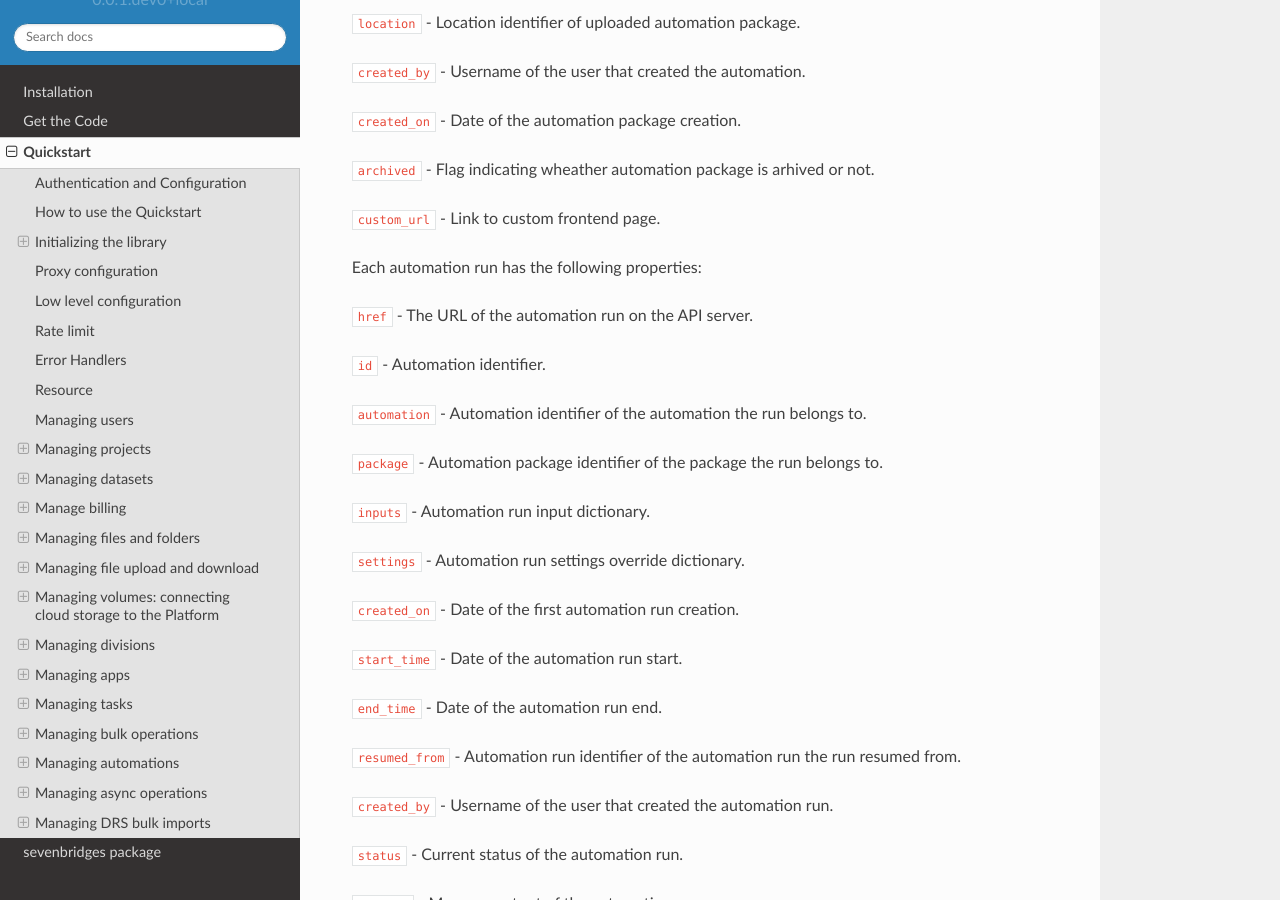
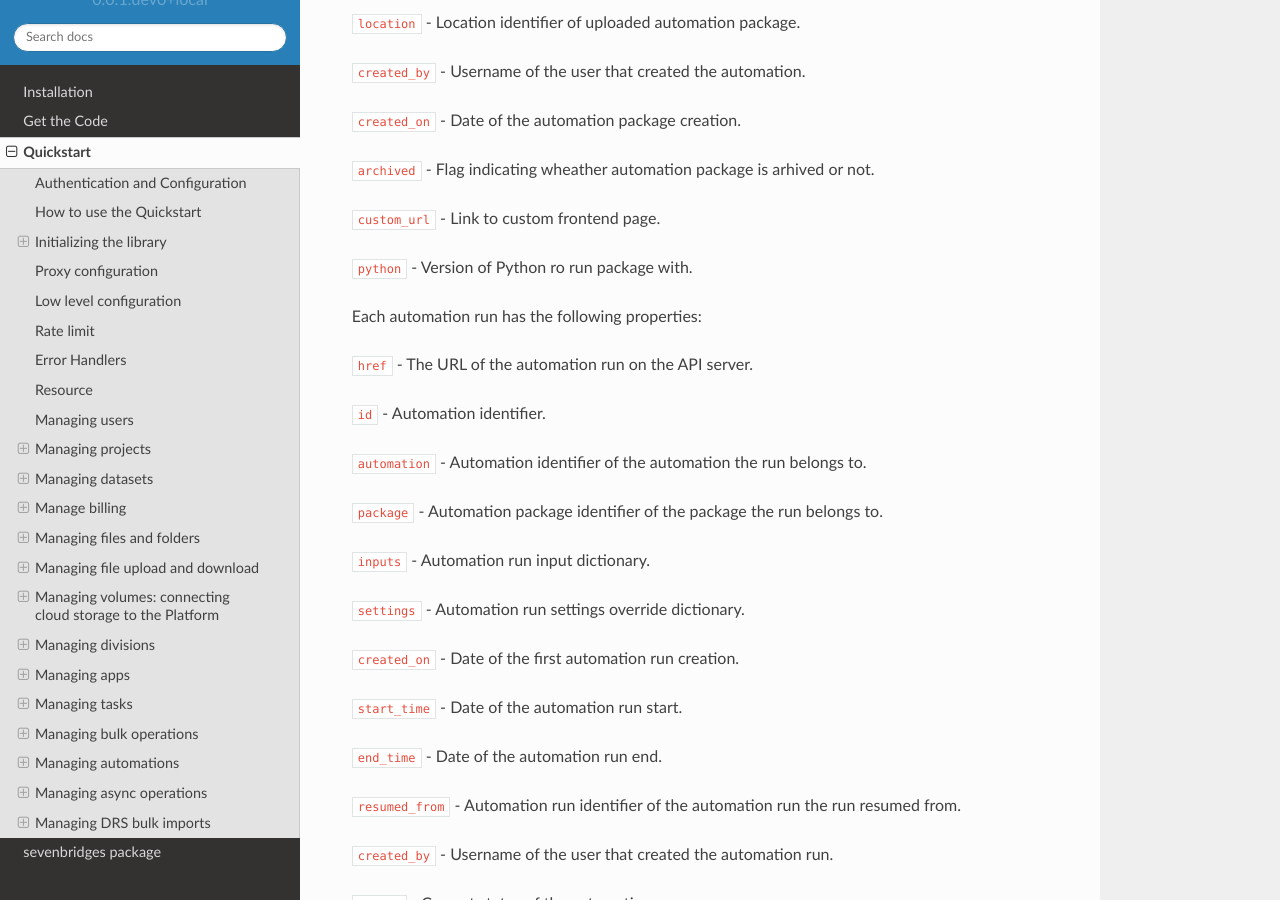
Before and after one commit to sbg/sevenbridges-python, a Sphinx documentation site: the page built from docs/quickstart.rst, in a window 1280 px wide and 900 px high, scrolled down 37743 px. Built offline with Sphinx 7.4.7 and the Read the Docs theme 2.0.0, drawn with Linux system fonts in a browser that asks for light colours.

Commit message:
GLOB-2993 update docs

```diff
--- a/docs/quickstart.rst
+++ b/docs/quickstart.rst
@@ -1803,6 +1803,8 @@ Each automation package has the following properties:
 ``archived`` - Flag indicating wheather automation package is arhived or not.
 
 ``custom_url`` - Link to custom frontend page.
+
+``python`` - Version of Python ro run package with.
 
 Each automation run has the following properties:
 
```
